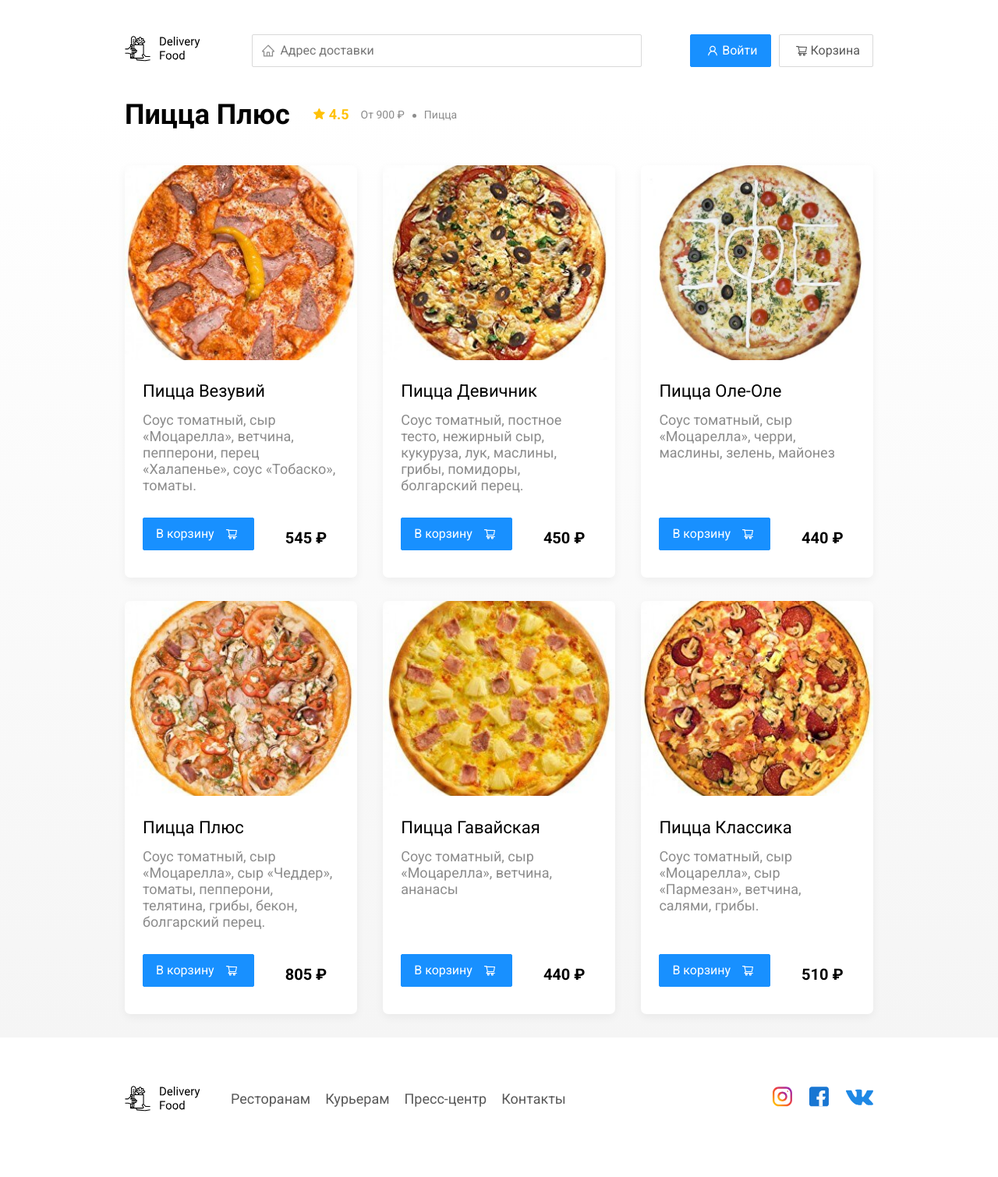
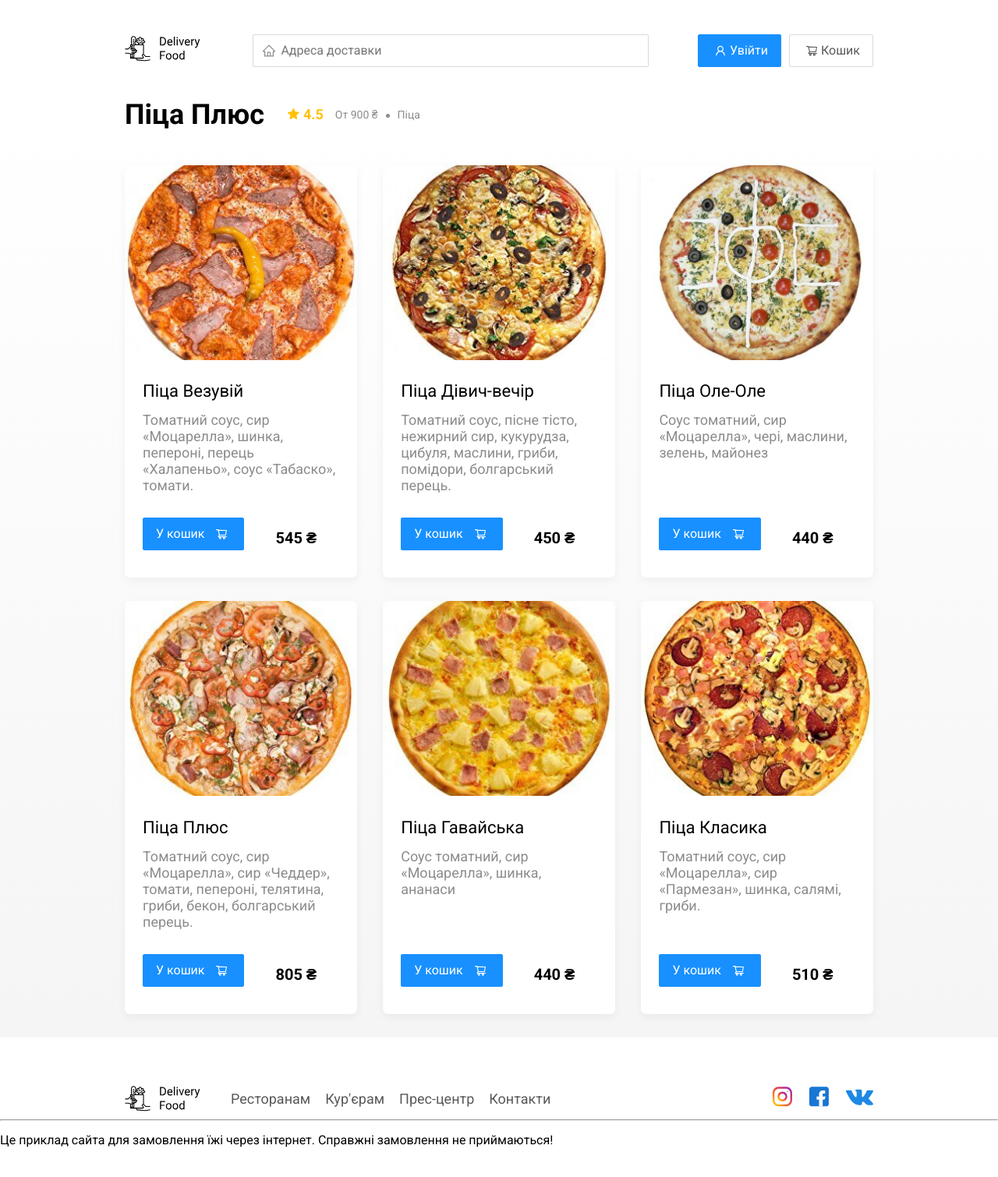
Before and after one commit to AzVika/js-delivery-food, a plain HTML site: page restaurant.html in a window 1280 px wide. Shown: the whole page at 78% size. Before the commit the page ends 1488 px from the top, so only its background shows below. Drawn offline with Linux system fonts and the light colour scheme.

Commit message:
translation of html files from ru to uk

```diff
--- a/restaurant.html
+++ b/restaurant.html
@@ -1,9 +1,9 @@
 <!DOCTYPE html>
-<html lang="ru">
+<html lang="uk">
 <head>
 	<meta charset="UTF-8"/>
 	<meta name="viewport" content="width=device-width, initial-scale=1.0"/>
-	<title>PizzaBurger — доставка еды на дом</title>
+	<title>PizzaBurger — доставка їжі додому</title>
 	<link
 			href="https://fonts.googleapis.com/css?family=Roboto:400,700&display=swap&subset=cyrillic"
 			rel="stylesheet"
@@ -18,16 +18,16 @@
 				<img src="img/icon/logo.svg" alt="Logo"/>
 			</a>
 			<label class="address">
-				<input type="text" class="input input-address" placeholder="Адрес доставки"/>
+				<input type="text" class="input input-address" placeholder="Адреса доставки"/>
 			</label>
 			<div class="buttons">
 				<button class="button button-primary button-auth">
 					<span class="button-auth-svg"></span>
-					<span class="button-text">Войти</span>
+					<span class="button-text">Увійти</span>
 				</button>
 				<button class="button" id="cart-button">
 					<span class="button-cart-svg"></span>
-					<span class="button-text">Корзина</span>
+					<span class="button-text">Кошик</span>
 				</button>
 			</div>
 		</header>
@@ -38,13 +38,13 @@
 		<div class="container">
 			<section class="menu">
 				<div class="section-heading">
-					<h2 class="section-title restaurant-title">Пицца Плюс</h2>
+					<h2 class="section-title restaurant-title">Піца Плюс</h2>
 					<div class="card-info">
 						<div class="rating">
 							4.5
 						</div>
-						<div class="price">От 900 ₽</div>
-						<div class="category">Пицца</div>
+						<div class="price">От 900 ₴</div>
+						<div class="category">Піца</div>
 					</div>
 					<!-- /.card-info -->
 				</div>
@@ -53,21 +53,20 @@
 						<img src="img/pizza-plus/pizza-vesuvius.jpg" alt="image" class="card-image"/>
 						<div class="card-text">
 							<div class="card-heading">
-								<h3 class="card-title card-title-reg">Пицца Везувий</h3>
+								<h3 class="card-title card-title-reg">Піца Везувій</h3>
 							</div>
 							<!-- /.card-heading -->
 							<div class="card-info">
-								<div class="ingredients">Соус томатный, сыр «Моцарелла», ветчина, пепперони, перец
-								                         «Халапенье», соус «Тобаско», томаты.
+								<div class="ingredients">Томатний соус, сир «Моцарелла», шинка, пепероні, перець «Халапеньо», соус «Табаско», томати.
 								</div>
 							</div>
 							<!-- /.card-info -->
 							<div class="card-buttons">
 								<button class="button button-primary button-add-cart">
-									<span class="button-card-text">В корзину</span>
+									<span class="button-card-text">У кошик</span>
 									<span class="button-cart-svg"></span>
 								</button>
-								<strong class="card-price-bold">545 ₽</strong>
+								<strong class="card-price-bold">545 ₴</strong>
 							</div>
 						</div>
 						<!-- /.card-text -->
@@ -78,21 +77,20 @@
 						<img src="img/pizza-plus/pizza-girls.jpg" alt="image" class="card-image"/>
 						<div class="card-text">
 							<div class="card-heading">
-								<h3 class="card-title card-title-reg">Пицца Девичник</h3>
+								<h3 class="card-title card-title-reg">Піца Дівич-вечір</h3>
 							</div>
 							<!-- /.card-heading -->
 							<div class="card-info">
-								<div class="ingredients">Соус томатный, постное тесто, нежирный сыр, кукуруза, лук, маслины,
-								                         грибы, помидоры, болгарский перец.
+								<div class="ingredients">Томатний соус, пісне тісто, нежирний сир, кукурудза, цибуля, маслини, гриби, помідори, болгарський перець.
 								</div>
 							</div>
 							<!-- /.card-info -->
 							<div class="card-buttons">
 								<button class="button button-primary button-add-cart">
-									<span class="button-card-text">В корзину</span>
+									<span class="button-card-text">У кошик</span>
 									<span class="button-cart-svg"></span>
 								</button>
-								<strong class="card-price-bold">450 ₽</strong>
+								<strong class="card-price-bold">450 ₴</strong>
 							</div>
 						</div>
 						<!-- /.card-text -->
@@ -103,20 +101,20 @@
 						<img src="img/pizza-plus/pizza-oleole.jpg" alt="image" class="card-image"/>
 						<div class="card-text">
 							<div class="card-heading">
-								<h3 class="card-title card-title-reg">Пицца Оле-Оле</h3>
+								<h3 class="card-title card-title-reg">Піца Оле-Оле</h3>
 							</div>
 							<!-- /.card-heading -->
 							<div class="card-info">
-								<div class="ingredients">Соус томатный, сыр «Моцарелла», черри, маслины, зелень, майонез
+								<div class="ingredients">Соус томатний, сир «Моцарелла», чері, маслини, зелень, майонез
 								</div>
 							</div>
 							<!-- /.card-info -->
 							<div class="card-buttons">
 								<button class="button button-primary button-add-cart">
-									<span class="button-card-text">В корзину</span>
+									<span class="button-card-text">У кошик</span>
 									<span class="button-cart-svg"></span>
 								</button>
-								<strong class="card-price-bold">440 ₽</strong>
+								<strong class="card-price-bold">440 ₴</strong>
 							</div>
 						</div>
 						<!-- /.card-text -->
@@ -127,21 +125,20 @@
 						<img src="img/pizza-plus/pizza-plus.jpg" alt="image" class="card-image"/>
 						<div class="card-text">
 							<div class="card-heading">
-								<h3 class="card-title card-title-reg">Пицца Плюс</h3>
+								<h3 class="card-title card-title-reg">Піца Плюс</h3>
 							</div>
 							<!-- /.card-heading -->
 							<div class="card-info">
-								<div class="ingredients">Соус томатный, сыр «Моцарелла», сыр «Чеддер», томаты, пепперони,
-								                         телятина, грибы, бекон, болгарский перец.
+								<div class="ingredients">Томатний соус, сир «Моцарелла», сир «Чеддер», томати, пепероні, телятина, гриби, бекон, болгарський перець.
 								</div>
 							</div>
 							<!-- /.card-info -->
 							<div class="card-buttons">
 								<button class="button button-primary button-add-cart">
-									<span class="button-card-text">В корзину</span>
+									<span class="button-card-text">У кошик</span>
 									<span class="button-cart-svg"></span>
 								</button>
-								<strong class="card-price-bold">805 ₽</strong>
+								<strong class="card-price-bold">805 ₴</strong>
 							</div>
 						</div>
 						<!-- /.card-text -->
@@ -152,19 +149,19 @@
 						<img src="img/pizza-plus/pizza-hawaiian.jpg" alt="image" class="card-image"/>
 						<div class="card-text">
 							<div class="card-heading">
-								<h3 class="card-title card-title-reg">Пицца Гавайская</h3>
+								<h3 class="card-title card-title-reg">Піца Гавайська</h3>
 							</div>
 							<!-- /.card-heading -->
 							<div class="card-info">
-								<div class="ingredients">Соус томатный, сыр «Моцарелла», ветчина, ананасы</div>
+								<div class="ingredients">Соус томатний, сир «Моцарелла», шинка, ананаси</div>
 							</div>
 							<!-- /.card-info -->
 							<div class="card-buttons">
 								<button class="button button-primary button-add-cart">
-									<span class="button-card-text">В корзину</span>
+									<span class="button-card-text">У кошик</span>
 									<span class="button-cart-svg"></span>
 								</button>
-								<strong class="card-price-bold">440 ₽</strong>
+								<strong class="card-price-bold">440 ₴</strong>
 							</div>
 						</div>
 						<!-- /.card-text -->
@@ -175,21 +172,20 @@
 						<img src="img/pizza-plus/pizza-classic.jpg" alt="image" class="card-image"/>
 						<div class="card-text">
 							<div class="card-heading">
-								<h3 class="card-title card-title-reg">Пицца Классика</h3>
+								<h3 class="card-title card-title-reg">Піца Класика</h3>
 							</div>
 							<!-- /.card-heading -->
 							<div class="card-info">
-								<div class="ingredients">Соус томатный, сыр «Моцарелла», сыр «Пармезан», ветчина, салями,
-								                         грибы.
+								<div class="ingredients">Томатний соус, сир «Моцарелла», сир «Пармезан», шинка, салямі, гриби.
 								</div>
 							</div>
 							<!-- /.card-info -->
 							<div class="card-buttons">
 								<button class="button button-primary button-add-cart">
-									<span class="button-card-text">В корзину</span>
+									<span class="button-card-text">У кошик</span>
 									<span class="button-cart-svg"></span>
 								</button>
-								<strong class="card-price-bold">510 ₽</strong>
+								<strong class="card-price-bold">510 ₴</strong>
 							</div>
 						</div>
 						<!-- /.card-text -->
@@ -208,9 +204,9 @@
 				<img src="img/icon/logo.svg" alt="logo" class="logo footer-logo"/>
 				<nav class="footer-nav">
 					<a href="#" class="footer-link">Ресторанам </a>
-					<a href="#" class="footer-link">Курьерам</a>
-					<a href="#" class="footer-link">Пресс-центр</a>
-					<a href="#" class="footer-link">Контакты</a>
+					<a href="#" class="footer-link">Кур'єрам</a>
+					<a href="#" class="footer-link">Прес-центр</a>
+					<a href="#" class="footer-link">Контакти</a>
 				</nav>
 				<div class="social-links">
 					<a href="#" class="social-link"><img src="img/social/instagram.svg" alt="instagram"/></a>
@@ -221,19 +217,21 @@
 			</div>
 			<!-- /.footer-block -->
 		</div>
+		<hr>
+		<p>Це приклад сайта для замовлення їжі через інтернет. Справжні замовлення не приймаються!</p>
 	</footer>
 
 	<div class="modal modal-cart">
 		<div class="modal-dialog">
 			<div class="modal-header">
-				<h3 class="modal-title">Корзина</h3>
+				<h3 class="modal-title">Кошик</h3>
 				<button class="close">&times;</button>
 			</div>
 			<!-- /.modal-header -->
 			<div class="modal-body">
 				<div class="food-row">
-					<span class="food-name">Ролл угорь стандарт</span>
-					<strong class="food-price">250 ₽</strong>
+					<span class="food-name">Рол вугор стандарт</span>
+					<strong class="food-price">250 ₴</strong>
 					<div class="food-counter">
 						<button class="counter-button">-</button>
 						<span class="counter">1</span>
@@ -242,8 +240,8 @@
 				</div>
 				<!-- /.foods-row -->
 				<div class="food-row">
-					<span class="food-name">Ролл угорь стандарт</span>
-					<strong class="food-price">250 ₽</strong>
+					<span class="food-name">Рол вугор стандарт</span>
+					<strong class="food-price">250 ₴</strong>
 					<div class="food-counter">
 						<button class="counter-button">-</button>
 						<span class="counter">1</span>
@@ -252,8 +250,8 @@
 				</div>
 				<!-- /.foods-row -->
 				<div class="food-row">
-					<span class="food-name">Ролл угорь стандарт</span>
-					<strong class="food-price">250 ₽</strong>
+					<span class="food-name">Рол вугор стандарт</span>
+					<strong class="food-price">250 ₴</strong>
 					<div class="food-counter">
 						<button class="counter-button">-</button>
 						<span class="counter">1</span>
@@ -262,8 +260,8 @@
 				</div>
 				<!-- /.foods-row -->
 				<div class="food-row">
-					<span class="food-name">Ролл угорь стандарт</span>
-					<strong class="food-price">250 ₽</strong>
+					<span class="food-name">Рол вугор стандарт</span>
+					<strong class="food-price">250 ₴</strong>
 					<div class="food-counter">
 						<button class="counter-button">-</button>
 						<span class="counter">1</span>
@@ -274,13 +272,14 @@
 			</div>
 			<!-- /.modal-body -->
 			<div class="modal-footer">
-				<span class="modal-pricetag">1250 ₽</span>
+				<span class="modal-pricetag">1250 ₴</span>
 				<div class="footer-buttons">
-					<button class="button button-primary">Оформить заказ</button>
-					<button class="button clear-cart">Отмена</button>
+					<button class="button button-primary">Оформити замовлення</button>
+					<button class="button clear-cart">Скасувати</button>
 				</div>
 			</div>
 			<!-- /.modal-footer -->
+			<p>Це не справжній інтернет-магазин, а лише модель сайта для інтернет замовлень.</p>
 		</div>
 		<!-- /.modal-dialog -->
 	</div>
```
Also changed, not shown: index.html (+42 -38 lines).
